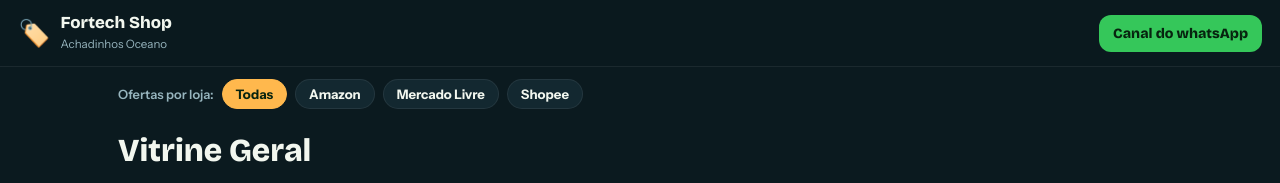
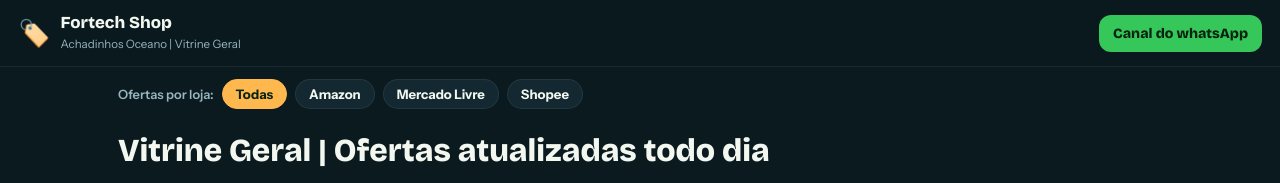
Before and after one commit to kakafi76-bit/fortech-shop, a plain HTML site: page index.html in a window 1280 px wide. Shown: the top 183 px of the page. Drawn offline with nearby package versions, Linux system fonts and the light colour scheme.

Commit message:
Update index.html

```diff
--- a/index.html
+++ b/index.html
@@ -3,7 +3,7 @@
 <head>
 <meta charset="UTF-8">
 <meta name="viewport" content="width=device-width, initial-scale=1.0">
-<title>Vitrine Geral · Fortech Shop</title>
+<title>Fertech Shop</title>
 <link rel="preconnect" href="https://fonts.googleapis.com">
 <link rel="preconnect" href="https://fonts.gstatic.com" crossorigin>
 <link href="https://fonts.googleapis.com/css2?family=Bricolage+Grotesque:wght@500;700;800&family=Instrument+Sans:wght@400;500;600;700&display=swap" rel="stylesheet">
@@ -67,7 +67,7 @@ a{color:inherit}
 </head>
 <body>
 <header class="topo">
-  <a class="marca" href="#"><span class="dino">🏷️</span><span><b>Fortech Shop</b><small>Achadinhos Oceano</small></span></a>
+  <a class="marca" href="#"><span class="dino">🏷️</span><span><b>Fortech Shop</b><small>Achadinhos Oceano | Vitrine Geral</small></span></a>
   <a class="btn-grupo" href="https://whatsapp.com/channel/0029VbDnjOi0lwghWXwqUi1G" rel="noopener noreferrer">Canal do whatsApp</a>
 </header>
 
@@ -81,7 +81,7 @@ a{color:inherit}
 
 <main class="wrap">
   <section class="hero">
-    <h1>Vitrine Geral</h1>
+    <h1>Vitrine Geral | Ofertas atualizadas todo dia</h1>
     <form class="busca" id="formBusca">
       <input type="search" id="campoBusca" placeholder="Buscar oferta… ex: geladeira, smartwatch" aria-label="Buscar oferta">
       <button type="submit">Buscar</button>
```
